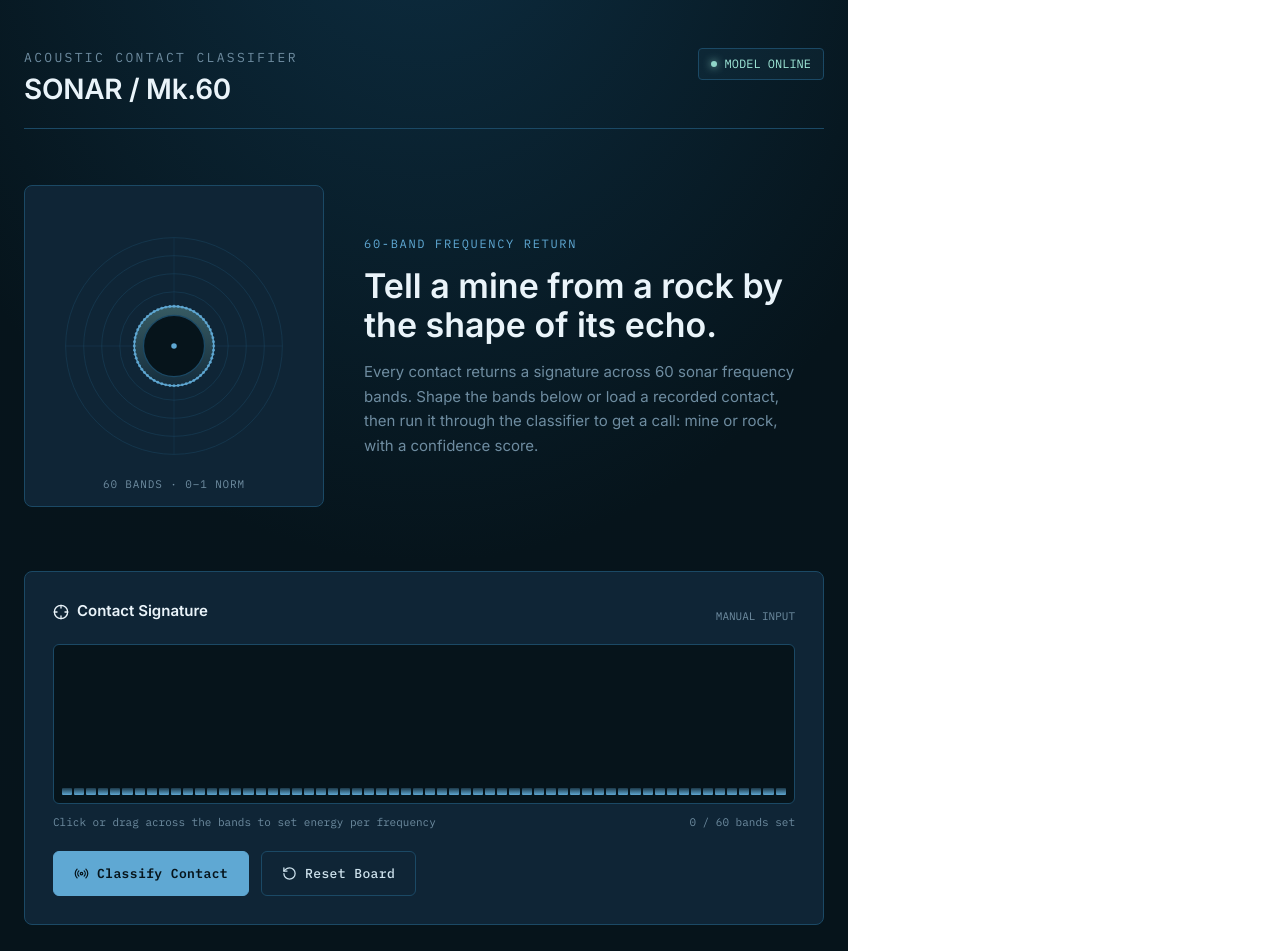
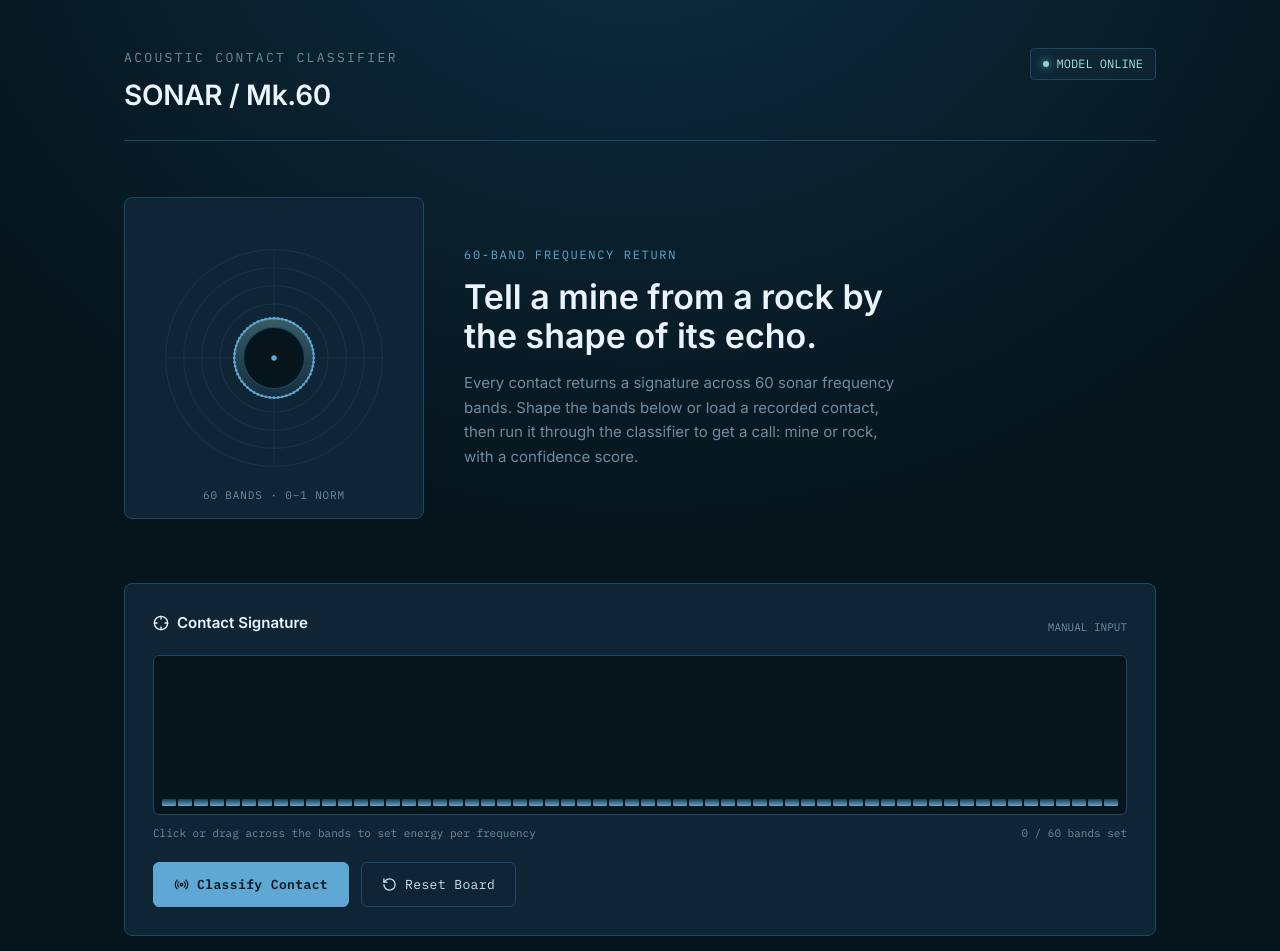
Before and after one commit to kayikalvin/sonar-rock-vs-mine-ui, a React (Vite) app: page / in a window 1280 px wide. Shown: the top 951 px of the page. Built offline with nearby package versions, Linux system fonts and the light colour scheme.

Commit message:
improved ui for the sona frontend

```diff
--- a/src/index.css
+++ b/src/index.css
@@ -1,20 +1,26 @@
 @import "tailwindcss";
-
-
 
 :root {
   font-family: system-ui, Avenir, Helvetica, Arial, sans-serif;
   line-height: 1.5;
   font-weight: 400;
 
-  color-scheme: light dark;
-  color: rgba(255, 255, 255, 0.87);
-  background-color: #242424;
-
   font-synthesis: none;
   text-rendering: optimizeLegibility;
   -webkit-font-smoothing: antialiased;
   -moz-osx-font-smoothing: grayscale;
+}
+
+html, body {
+  margin: 0;
+  padding: 0;
+  width: 100%;
+  min-height: 100vh;
+}
+
+#root {
+  width: 100%;
+  min-height: 100vh;
 }
 
 a {
@@ -25,48 +31,3 @@
 a:hover {
   color: #535bf2;
 }
-
-body {
-  margin: 0;
-  display: flex;
-  place-items: center;
-  min-width: 320px;
-  min-height: 100vh;
-}
-
-h1 {
-  font-size: 3.2em;
-  line-height: 1.1;
-}
-
-button {
-  border-radius: 8px;
-  border: 1px solid transparent;
-  padding: 0.6em 1.2em;
-  font-size: 1em;
-  font-weight: 500;
-  font-family: inherit;
-  background-color: #1a1a1a;
-  cursor: pointer;
-  transition: border-color 0.25s;
-}
-button:hover {
-  border-color: #646cff;
-}
-button:focus,
-button:focus-visible {
-  outline: 4px auto -webkit-focus-ring-color;
-}
-
-@media (prefers-color-scheme: light) {
-  :root {
-    color: #213547;
-    background-color: #ffffff;
-  }
-  a:hover {
-    color: #747bff;
-  }
-  button {
-    background-color: #f9f9f9;
-  }
-}
```
